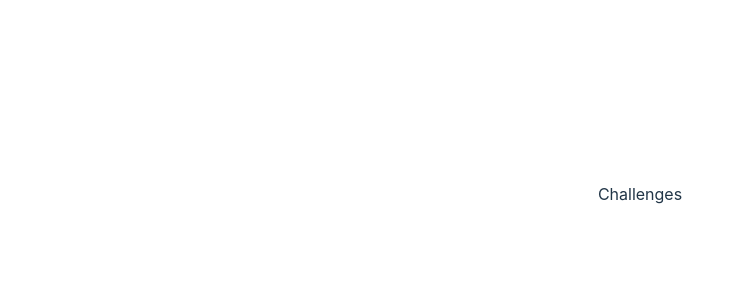
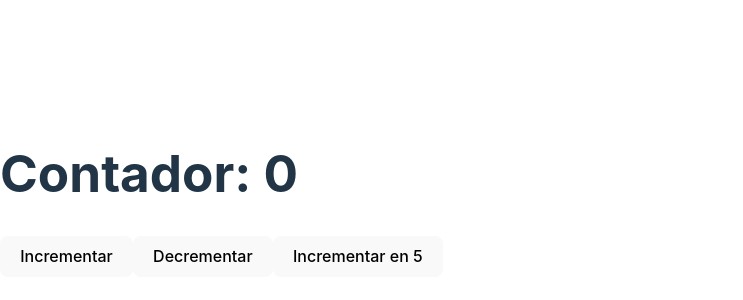
Before and after one commit to JuanHidalgoB/Challenges2CorteWeb, a React (Vite) app: page / in a window 1280 px wide. Shown: the part 206-506 px from the top of the page, without its empty margins (0-743 px from the left). Built offline with nearby package versions, Linux system fonts and the light colour scheme.

Commit message:
challenge13

```diff
--- a/package.json
+++ b/package.json
@@ -11,7 +11,9 @@
   },
   "dependencies": {
     "react": "^18.2.0",
-    "react-dom": "^18.2.0"
+    "react-dom": "^18.2.0",
+    "react-redux": "^8.0.5",
+    "redux": "^4.2.1"
   },
   "devDependencies": {
     "@types/react": "^18.0.28",
--- a/src/App.jsx
+++ b/src/App.jsx
@@ -1,12 +1,18 @@
-import './App.css'
+import { Provider } from "react-redux";
+import store from "./store";
+import { increment, decrement, incrementByValue } from "./actions";
 
 function App() {
-
   return (
-    <>
-    Challenges
-    </>
-  )
+    <Provider store={store}>
+      <div>
+        <h1>Contador: {store.getState().count}</h1>
+        <button onClick={() => store.dispatch(increment())}>Incrementar</button>
+        <button onClick={() => store.dispatch(decrement())}>Decrementar</button>
+        <button onClick={() => store.dispatch(incrementByValue(5))}>Incrementar en 5</button>
+      </div>
+    </Provider>
+  );
 }
 
-export default App
+export default App;
--- /dev/null
+++ b/src/actions.js
@@ -0,0 +1,10 @@
+import { INCREMENT, DECREMENT, INCREMENT_BY_VALUE } from "./types";
+
+export const increment = () => ({ type: INCREMENT });
+
+export const decrement = () => ({ type: DECREMENT });
+
+export const incrementByValue = (value) => ({
+  type: INCREMENT_BY_VALUE,
+  payload: value,
+});
--- /dev/null
+++ b/src/reducers.js
@@ -0,0 +1,18 @@
+import { INCREMENT, DECREMENT, INCREMENT_BY_VALUE } from "./types";
+
+const initialState = { count: 0 };
+
+const reducer = (state = initialState, action) => {
+  switch (action.type) {
+    case INCREMENT:
+      return { count: state.count + 1 };
+    case DECREMENT:
+      return { count: state.count - 1 };
+    case INCREMENT_BY_VALUE:
+      return { count: state.count + action.payload };
+    default:
+      return state;
+  }
+};
+
+export default reducer;
--- /dev/null
+++ b/src/store.js
@@ -0,0 +1,6 @@
+import { createStore } from "redux";
+import reducer from "./reducers";
+
+const store = createStore(reducer);
+
+export default store;
--- /dev/null
+++ b/src/types.js
@@ -0,0 +1,3 @@
+export const INCREMENT = "INCREMENT";
+export const DECREMENT = "DECREMENT";
+export const INCREMENT_BY_VALUE = "INCREMENT_BY_VALUE";
```
Also changed, not shown: 1 other file (tests, documents, lock files or other folders).
